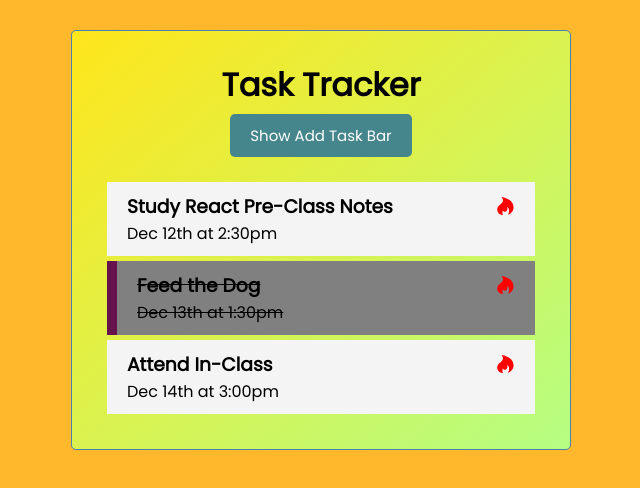
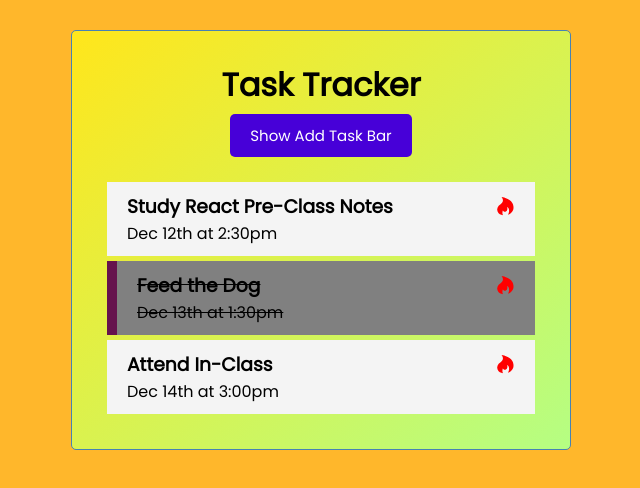
Before and after one commit to ersenozturk/react-task-tracker, a React (Create React App) app: page / in a window 1280 px wide. Shown: the top 488 px of the page, without its empty margins (319-959 px from the left). Built offline with nearby package versions, Linux system fonts and the light colour scheme.

Commit message:
showAddTask and  toggleShow func added

```diff
--- a/src/components/header/Header.js
+++ b/src/components/header/Header.js
@@ -1,15 +1,22 @@
 import Button from "./button/Button"
 
-const Header = ({title}) => {
+const Header = ({title, showAddTask, toggleShow }) => {
 
-    const handleClickUseforButtonComp = () => {
-        console.log('objbasadasdasect');
-      }
+    // const handleClickUseforButtonComp = () => {
+    //     console.log('objbasadasdasect');
+    //   }
 
   return (
     <div className="header">
         <h1>{title}</h1>
-        <Button handleClickUseforButtonComp={handleClickUseforButtonComp}  myText='Show Add Task Bar' myColor='#45858C'/>
+
+        {/* <Button handleClickUseforButtonComp={handleClickUseforButtonComp}  myText='Show Add Task Bar' myColor='#45858C'/> */}
+
+        <Button
+        myColor={showAddTask ? "#F900BF" : "#4700D8"}
+        myText={showAddTask ? "Close Add Task Bar" : "Show Add Task Bar"}
+        toggleShow={toggleShow}
+      />
 
     </div>
   )
```
